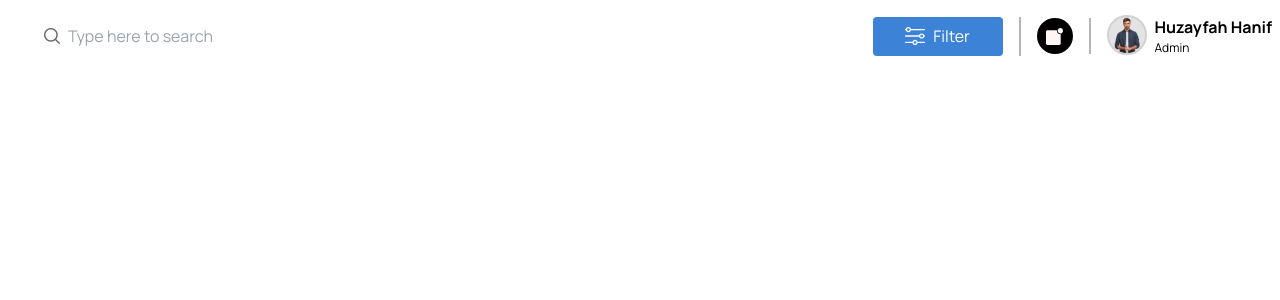
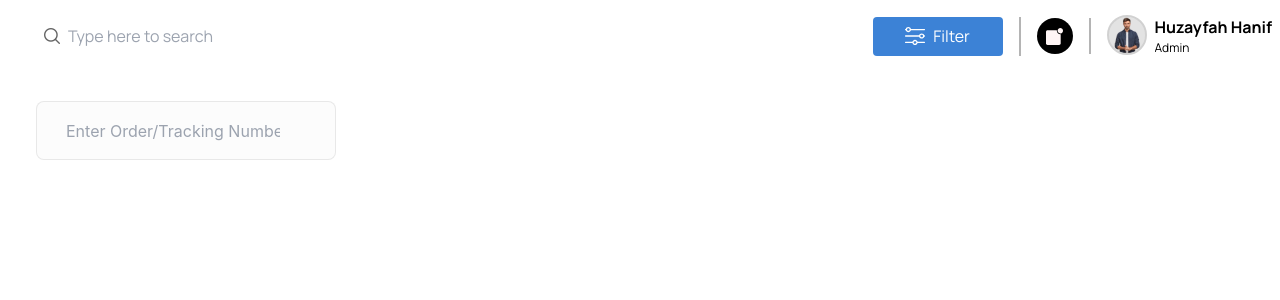
Before and after one commit to SmurfTec/Electra-Admin, a React (Vite) app: page /Verification in a window 1280 px wide. Shown: the top 300 px of the page. Built offline with nearby package versions, Linux system fonts and the light colour scheme.

Commit message:
verification txt

```diff
--- a/src/pages/Verifications/Verification/index.tsx
+++ b/src/pages/Verifications/Verification/index.tsx
@@ -1,6 +1,8 @@
-import React from 'react'
+import React,{useState} from 'react'
 import { Header } from '../../../components'
+import { InputTxt } from '../../../atoms'
 export const Verification = () => {
+  const[OrderTrack,setOrderTrack]=useState('')
   return (
     <div>
         <Header
@@ -8,6 +10,16 @@ export const Verification = () => {
          typeSearch={true}
          UserBox={true}
        />
+       <div className='flex mt-[37px]'>
+       <InputTxt
+        placeholder="Enter Order/Tracking Number"
+        MainClasses="!bg-[#FCFCFC] pointer  !rounded-[8px] border !border-inputBorder !w-[300px] !h-[59px] "
+        iconLeft={true}
+
+        value={OrderTrack}
+        onChange={(e: any) => setOrderTrack(e.target.value)}
+      />
+       </div>
     </div>
   )
 }
```
